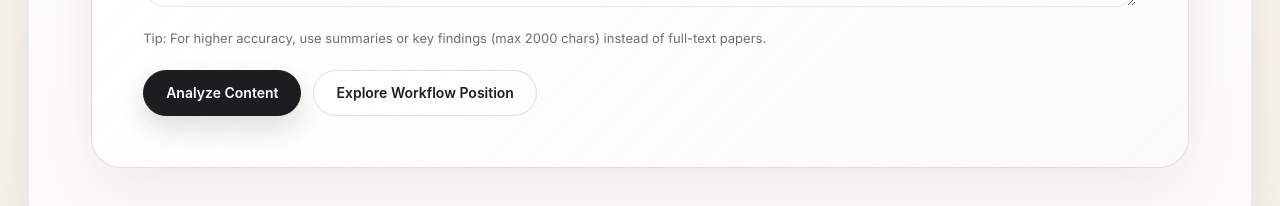
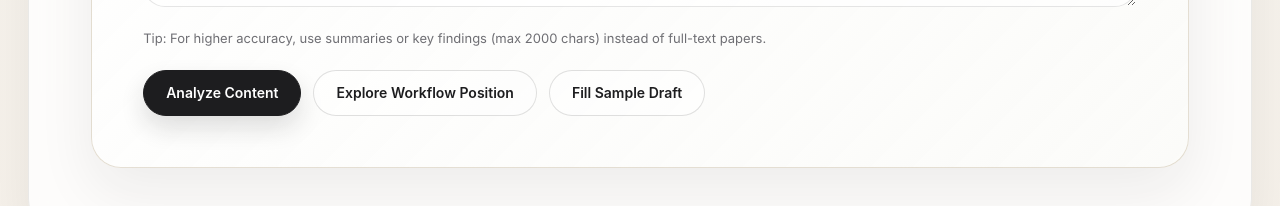
Before and after one commit to wang060509/output-lab, a plain HTML site: page index.html in a window 1280 px wide. Shown: the part 1492-1698 px from the top of the page. Drawn offline with Linux system fonts and the light colour scheme.

Commit message:
Update index.html

```diff
--- a/index.html
+++ b/index.html
@@ -52,6 +52,7 @@
               <div class="input-actions">
                 <button id="btn-run-diagnose-input" class="action primary" type="button">Analyze Content</button>
                 <button id="btn-explore-sample" class="action secondary" type="button">Explore Workflow Position</button>
+                <button id="btn-fill-sample" class="action secondary" type="button">Fill Sample Draft</button>
               </div>
             </div>
           </div>
```
